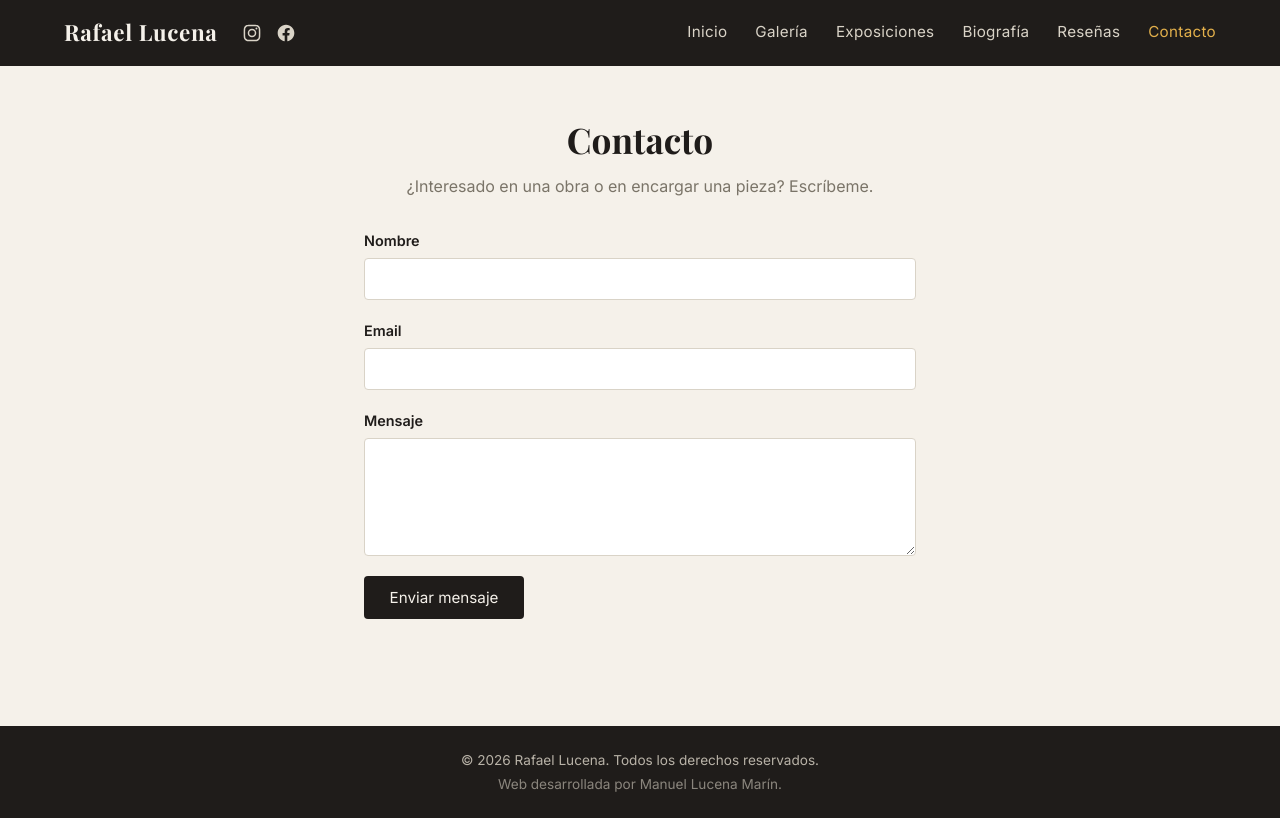
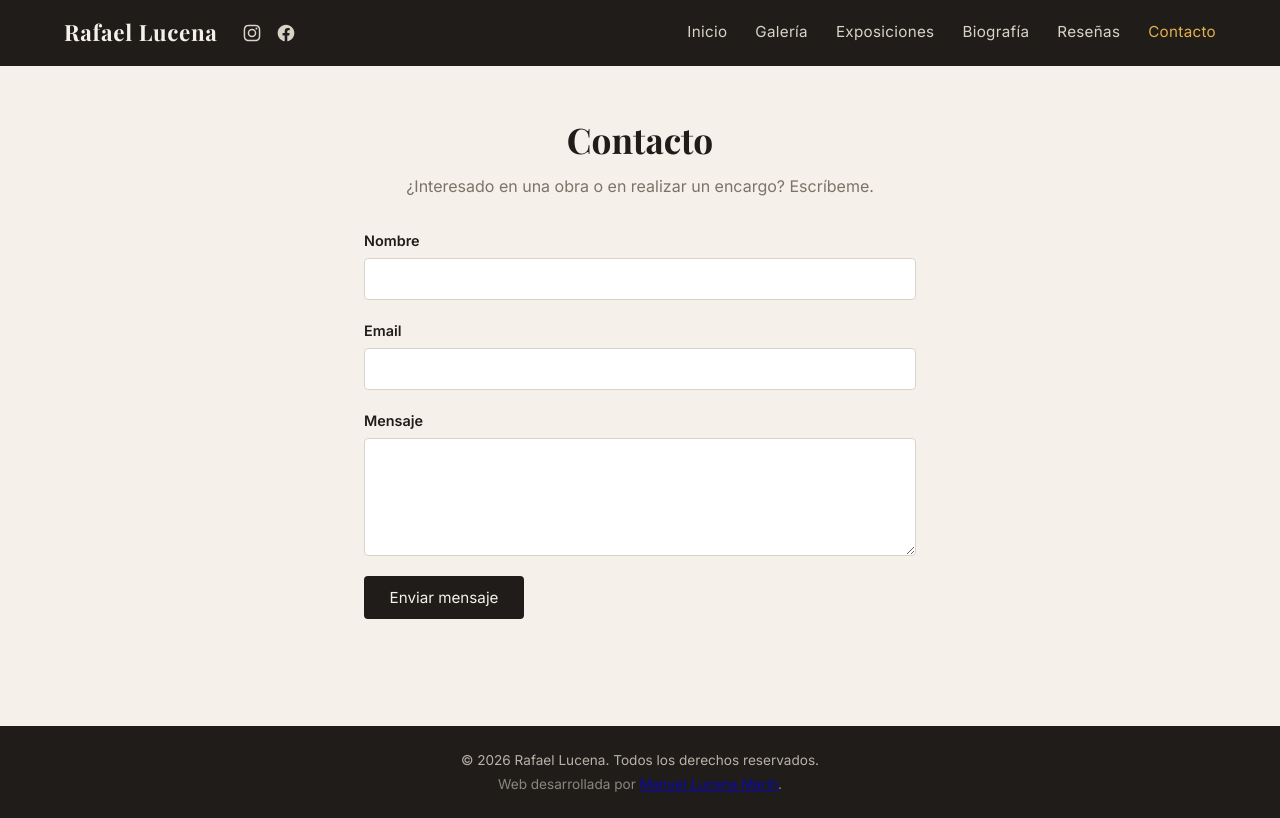
Before and after one commit to manuellucenadev/Web-Rafael-Lucena, an Angular app in the folder frontend/: page /contacto in a window 1280 px wide. Built offline with nearby package versions, Linux system fonts and the light colour scheme.

Commit message:
Añade dominio de producción a CORS y enlace LinkedIn en footer

```diff
--- a/frontend/src/app/features/contacto/contacto.component.html
+++ b/frontend/src/app/features/contacto/contacto.component.html
@@ -1,7 +1,7 @@
 <section class="contacto">
   <header class="contacto__header">
     <h1>Contacto</h1>
-    <p>¿Interesado en una obra o en encargar una pieza? Escríbeme.</p>
+    <p>¿Interesado en una obra o en realizar un encargo? Escríbeme.</p>
   </header>
 
   @if (enviado) {
--- a/frontend/src/app/shared/components/footer/footer.component.html
+++ b/frontend/src/app/shared/components/footer/footer.component.html
@@ -1,6 +1,9 @@
 <footer class="footer">
   <div class="footer__container">
     <p>&copy; {{ anioActual }} Rafael Lucena. Todos los derechos reservados.</p>
-    <p class="footer__credit">Web desarrollada por Manuel Lucena Marín.</p>
+    <p class="footer__credit">
+      Web desarrollada por
+      <a href="https://www.linkedin.com/in/manuel-lucena-marin/" target="_blank" rel="noopener noreferrer">Manuel Lucena Marín</a>.
+    </p>
   </div>
 </footer>
```
Also changed, not shown: 1 other file (tests, documents, lock files or other folders).
